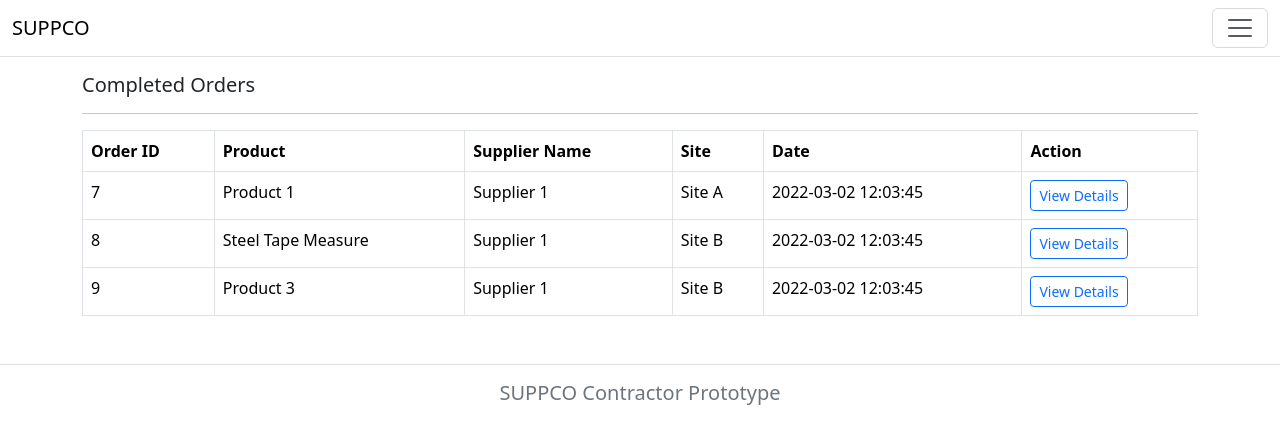
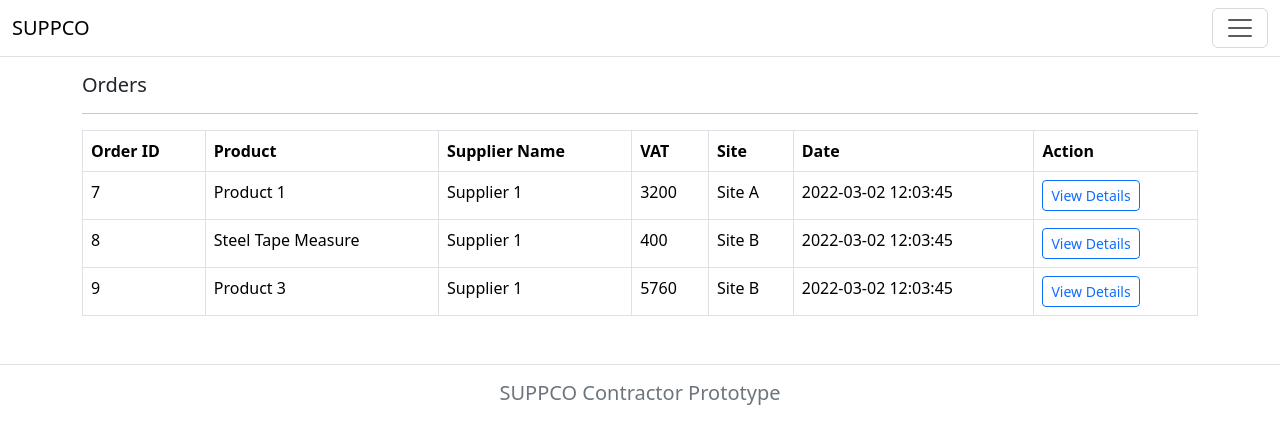
Before and after one commit to daltechafrica/suppco-contractor-prototype, a React (Create React App) app: page /supplier/1 in a window 1280 px wide. Shown: the top 444 px of the page. Built offline with nearby package versions, Linux system fonts and the light colour scheme.

Commit message:
fix page

```diff
--- a/src/pages/SupplierOrdersPage.jsx
+++ b/src/pages/SupplierOrdersPage.jsx
@@ -10,7 +10,7 @@ function SupplierOrdersPage({ location }) {
 
   return (
     <div className="container py-3 mb-3">
-      <h5>Completed Orders</h5>
+      <h5>Orders</h5>
       <hr />
       <div className="table-responsive">
         <table className="table table-bordered">
@@ -19,6 +19,7 @@ function SupplierOrdersPage({ location }) {
               <th>Order ID</th>
               <th>Product</th>
               <th>Supplier Name</th>
+              <th>VAT</th>
               <th>Site</th>
               <th>Date</th>
               <th>Action</th>
@@ -30,6 +31,7 @@ function SupplierOrdersPage({ location }) {
                 <td>{order.id}</td>
                 <td>{order.product}</td>
                 <td>{order.supplierDetail.name}</td>
+                <td>{order.paymentDetail?.vat}</td>
                 <td>{order.deliveryPlan.destination}</td>
                 <td>{order.created}</td>
                 <td>
```
